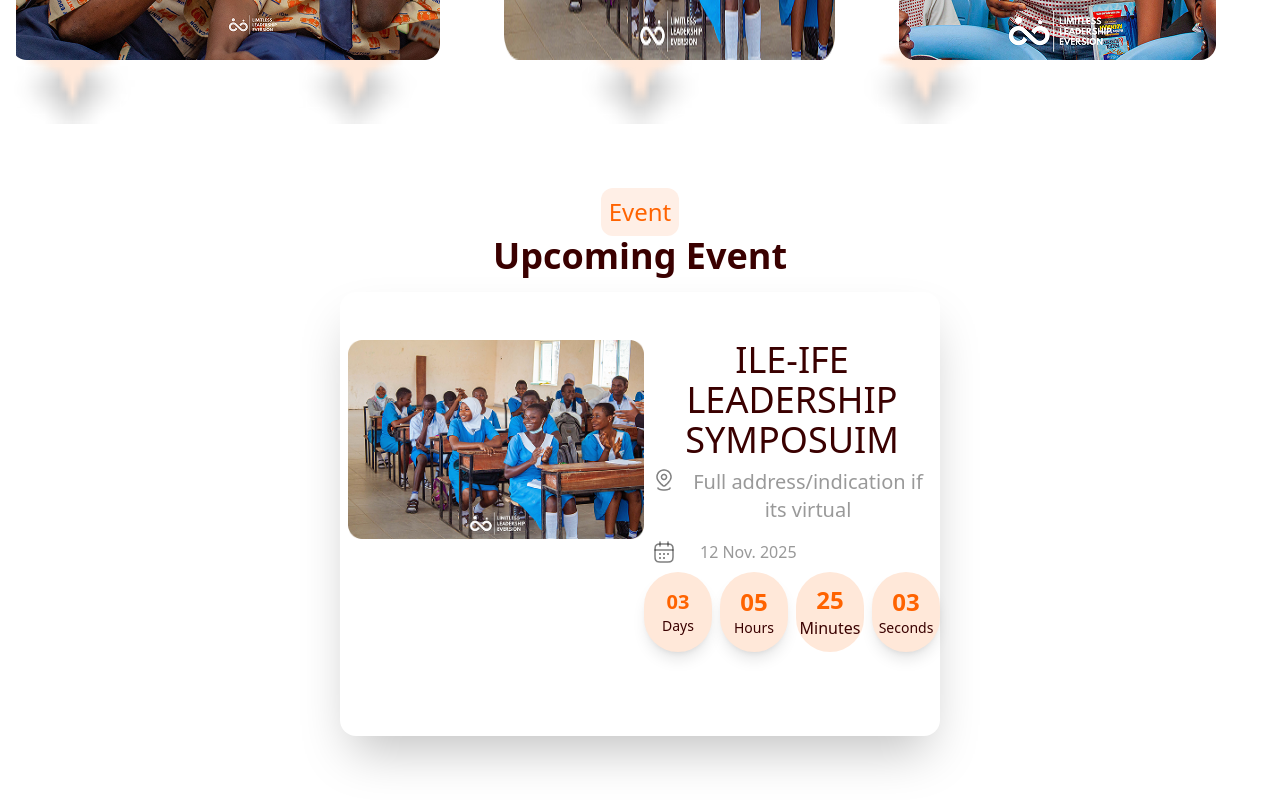
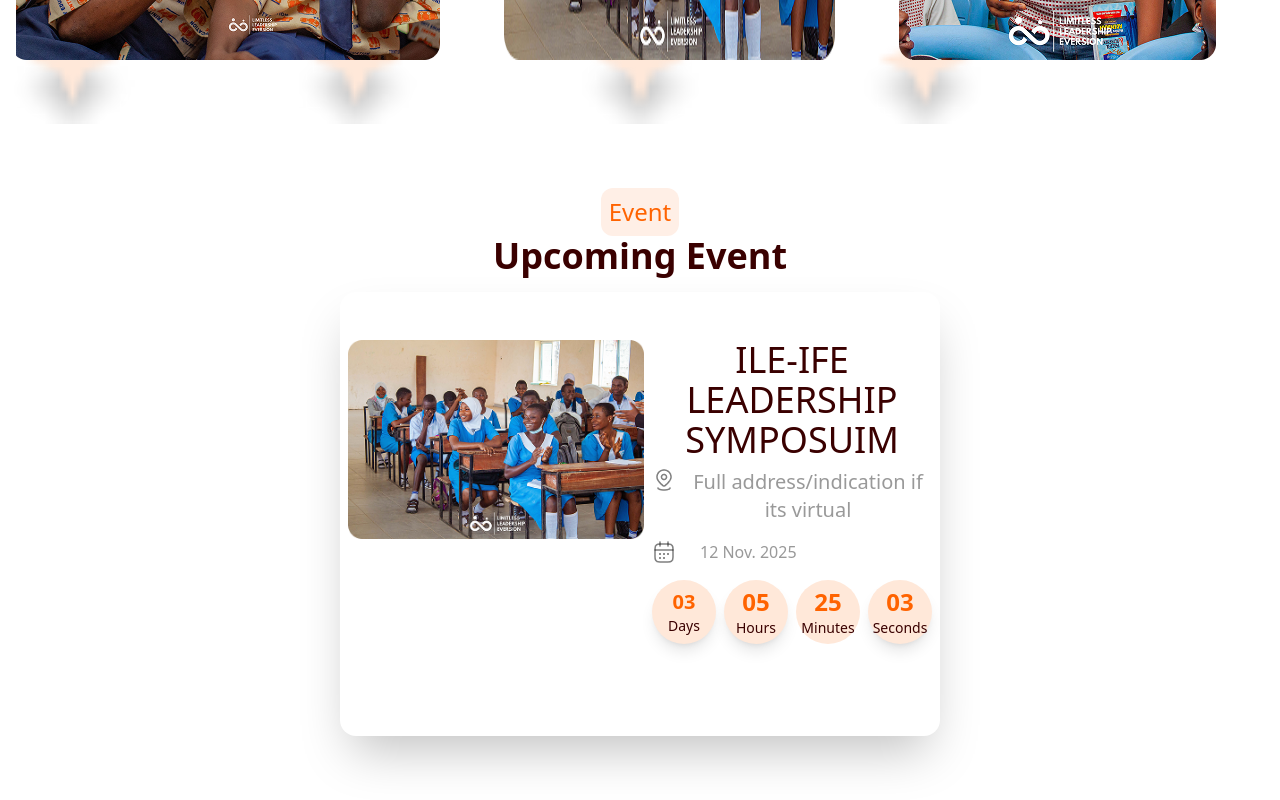
Before and after one commit to Developerfiyin/LLE-website, a React (Vite) app: page / in a window 1280 px wide. Shown: the part 1218-2018 px from the top of the page. Built offline with nearby package versions, Linux system fonts and the light colour scheme.

Commit message:
styled div for dates

```diff
--- a/src/Components/event.jsx
+++ b/src/Components/event.jsx
@@ -10,7 +10,7 @@ const event = () => {
      <h5 className='text-[#ff6300] font-medium text-2xl bg-[#ffefe6] mx-auto  p-2 rounded-xl'>Event</h5>
      <h2 className='font-bold text-3xl md:text-4xl sm:text-3xl text-[#3a0000]'>Upcoming Event</h2>
    </div>
-
+                {/* THE DIV FOR THE LOCATION AND CALENDAR */ }
      <div className='w-150 bg-white grid  rounded-2xl py-12 pl-2 shadow-2xl md:grid-cols-2'>
           <img src={Frame} alt="" sizes='40' className='bg-white rounded-md '/>
         <div className='flex flex-col mb-9 '>
@@ -23,29 +23,28 @@ const event = () => {
         <img src={calendar} alt="the calendar image" sizes='25'/>
         <span className='pl-6 '>12 Nov. 2025</span>
       </div>
-
-           <div className=' flex gap-2'>
-           <div class="w-20 h-20 bg-[#ffe8d9] rounded-full flex flex-col items-center justify-center text-center shadow-lg">
-             <h5 class="text-xl font-bold text-[#ff6300]">03</h5>
+               {/*  THE DIV FOR THE CIRLES*/ }
+        <div className=' flex gap-2 m-2 '>
+            <div class="w-20 h-20 bg-[#ffe8d9] rounded-full flex flex-col items-center md:w-16 md:h-16 justify-center text-center shadow-lg">
+              <h5 class="text-xl font-bold text-[#ff6300]">03</h5>
               <p class="text-sm text-[#3a0000]">Days</p>
            </div>
 
-          <div class="w-20 h-20 bg-[#ffe8d9] rounded-full flex flex-col items-center justify-center text-center shadow-lg">
+          <div class="w-20 h-20 bg-[#ffe8d9] md:w-16 md:h-16 rounded-full flex flex-col items-center justify-center text-center shadow-lg">
            <h5 class="text-2xl text-[#ff6300] font-bold">05</h5>
            <p class="text-sm text-[#3a0000]">Hours</p>
           </div>
 
-         <div className='w-20 h-20 rounded-full bg-[#ffe8d9] flex flex-col text-center items-center justify-center'>
+         <div className='w-20 h-20 rounded-full bg-[#ffe8d9] flex flex-col text-center md:w-16 md:h-16 items-center justify-center'>
            <h5 className='text-[#ff6300] font-semibold text-2xl'>25</h5>
-           <p className='text-[#3a0000]'>Minutes</p>
+           <p className='text-[#3a0000] text-sm'>Minutes</p>
           </div>
 
-         <div class="w-20 h-20 bg-[#ffe8d9] rounded-full flex flex-col items-center justify-center text-white text-center shadow-lg">
-            <h5 class="text-2xl text-[#ff6300] font-bold">03</h5>
+         <div class="w-20 h-20 bg-[#ffe8d9] rounded-full flex flex-col items-center justify-center md:w-16 md:h-16 text-center shadow-lg">
+          <h5 class="text-2xl text-[#ff6300] font-semibold">03</h5>
             <p class="text-sm text-[#3a0000]">Seconds</p>
+          </div>
         </div>
-
-           </div>
 
 
       </div>
```
